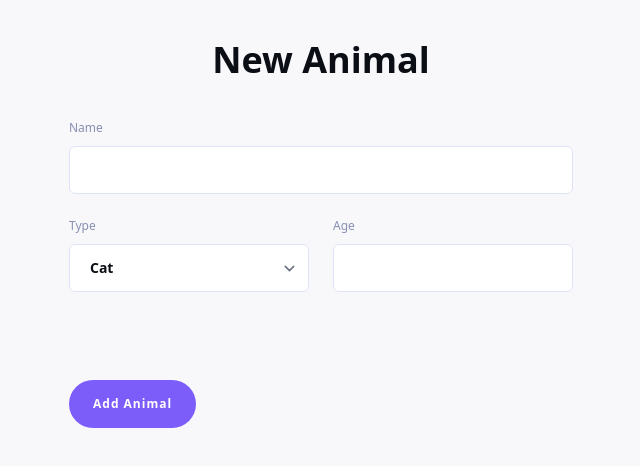
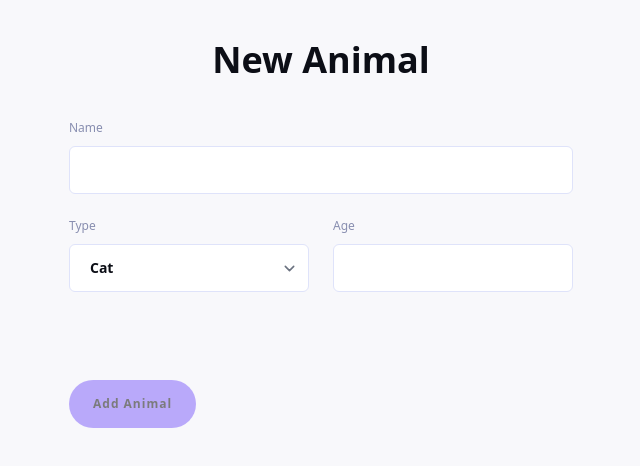
Before and after one commit to VcelakMarek/Users_and_animals, a React (Vite) app: page /animals/new in a window 1280 px wide. Shown: the top 466 px of the page, without its empty margins (319-959 px from the left). Built offline with nearby package versions, Linux system fonts and the light colour scheme.

Commit message:
add validation

```diff
--- a/src/components/AnimalForm.tsx
+++ b/src/components/AnimalForm.tsx
@@ -4,6 +4,7 @@ import { useQueryClient, useMutation } from "@tanstack/react-query";
 import { useNavigate } from "react-router-dom";
 import FormInput from "components/FormInput";
 import Button from "components/Button";
+import { validateAnimal } from "components/animalValidation";
 import { addAnimal, editAnimal } from "api/AnimalApi";
 import type { Animal } from "types/AnimalType";
 
@@ -60,7 +61,13 @@ const AnimalForm: FC<AnimalFormProps> = ({ formValues }) => {
         className="w-screen"
         onSubmit={onSubmit}
         initialValues={formValues ?? null}
-        render={({ handleSubmit }) => (
+        validate={validateAnimal}
+        render={({
+          handleSubmit,
+          submitting,
+          pristine,
+          hasValidationErrors,
+        }) => (
           <form onSubmit={handleSubmit}>
             <main className="bg-white-background flex h-screen w-screen flex-wrap pt-10">
               <section className="mx-auto flex flex-col gap-1">
@@ -88,7 +95,11 @@ const AnimalForm: FC<AnimalFormProps> = ({ formValues }) => {
                   />
                 </div>
                 <div>
-                  <Button type="submit" color="purple">
+                  <Button
+                    type="submit"
+                    color="purple"
+                    disabled={submitting || pristine || hasValidationErrors}
+                  >
                     {formValues ? "Save changes" : "Add Animal"}
                   </Button>
                 </div>
--- a/src/components/UserForm.tsx
+++ b/src/components/UserForm.tsx
@@ -4,6 +4,7 @@ import { useQueryClient, useMutation } from "@tanstack/react-query";
 import { useNavigate } from "react-router-dom";
 import FormInput from "components/FormInput";
 import Button from "components/Button";
+import { validateUser } from "components/userValidation";
 import { addUser, editUser } from "api/UserApi";
 import type { User } from "types/UserType";
 
@@ -59,7 +60,13 @@ const UserForm: FC<UserFormProps> = ({ formValues }) => {
         className="w-screen"
         onSubmit={onSubmit}
         initialValues={formValues ?? null}
-        render={({ handleSubmit }) => (
+        validate={validateUser}
+        render={({
+          handleSubmit,
+          submitting,
+          pristine,
+          hasValidationErrors,
+        }) => (
           <form onSubmit={handleSubmit}>
             <main className="bg-white-background flex h-screen w-screen flex-wrap pt-10">
               <section className="mx-auto flex flex-col gap-1">
@@ -91,7 +98,11 @@ const UserForm: FC<UserFormProps> = ({ formValues }) => {
                   />
                 </div>
                 <div>
-                  <Button type="submit" color="purple">
+                  <Button
+                    type="submit"
+                    color="purple"
+                    disabled={submitting || pristine || hasValidationErrors}
+                  >
                     {formValues ? "Save changes" : "Add User"}
                   </Button>
                 </div>
```
